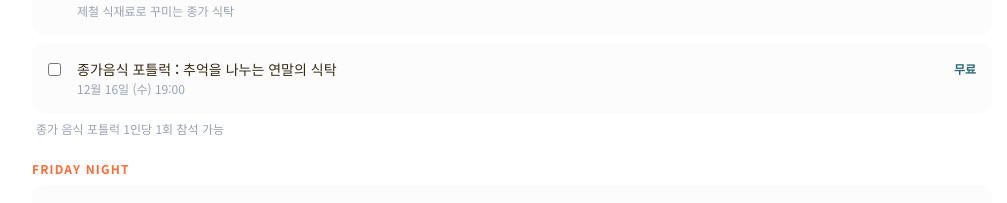
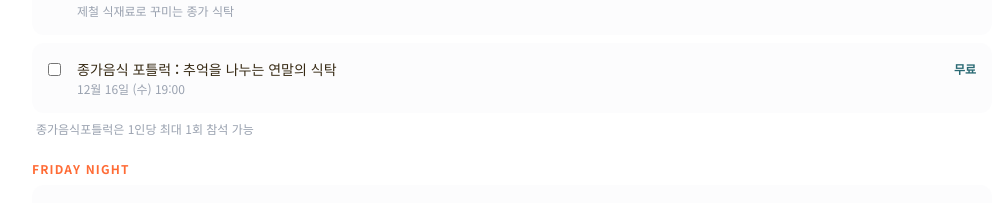
Before and after one commit to HereIamCommunity/HereIamCommunity.github.io, a Next.js app: page /salon in a window 1280 px wide. Shown: the part 7468-7671 px from the top of the page, without its empty margins (128-1135 px from the left). Built offline with nearby package versions, Linux system fonts and the light colour scheme.

Commit message:
종가음식포틀럭 하단 노트 텍스트 최종 수정
Co-Authored-By: Claude Sonnet 4.6 <noreply@anthropic.com>

```diff
--- a/src/components/SalonBookingForm.tsx
+++ b/src/components/SalonBookingForm.tsx
@@ -26,7 +26,7 @@ export type ProgramGroup = {
 };
 
 export const SALON_GROUPS: ProgramGroup[] = [
-  { type: "potluck", label: "Wednesday Potluck", labelClass: "text-[#296973]", priceClass: "text-[#296973]", note: "종가 음식 포틀럭 1인당 1회 참석 가능" },
+  { type: "potluck", label: "Wednesday Potluck", labelClass: "text-[#296973]", priceClass: "text-[#296973]", note: "종가음식포틀럭은 1인당 최대 1회 참석 가능" },
   { type: "friday",  label: "Friday Night",      labelClass: "text-[#ff6b35]", priceClass: "text-[#ff6b35]" },
   { type: "special", label: "Someday Salons",    labelClass: "text-[#372a14]", priceClass: "text-[#372a14]" },
 ];
```
